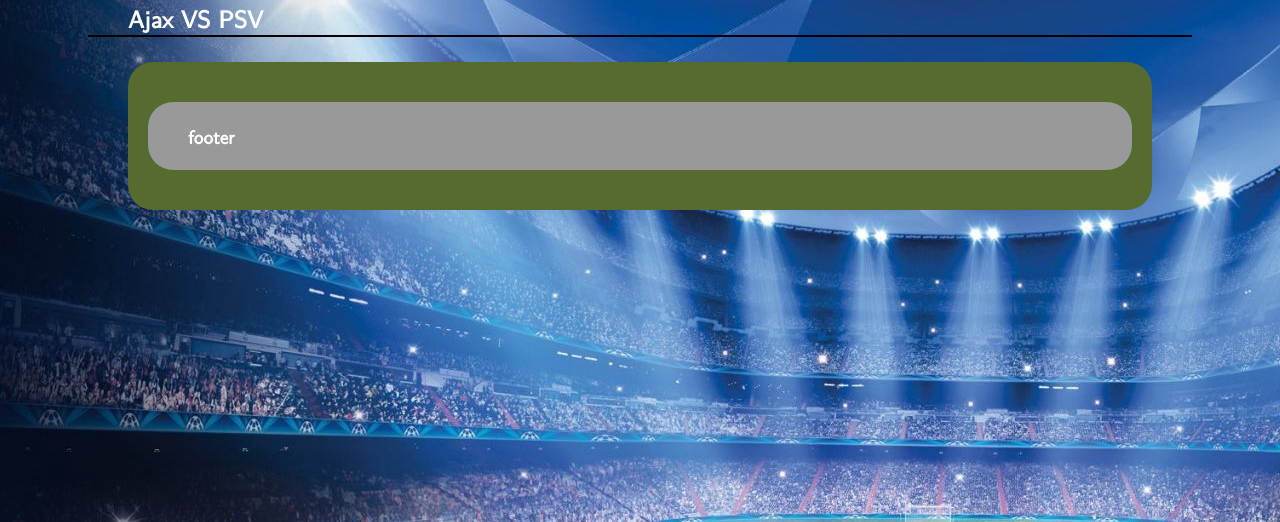
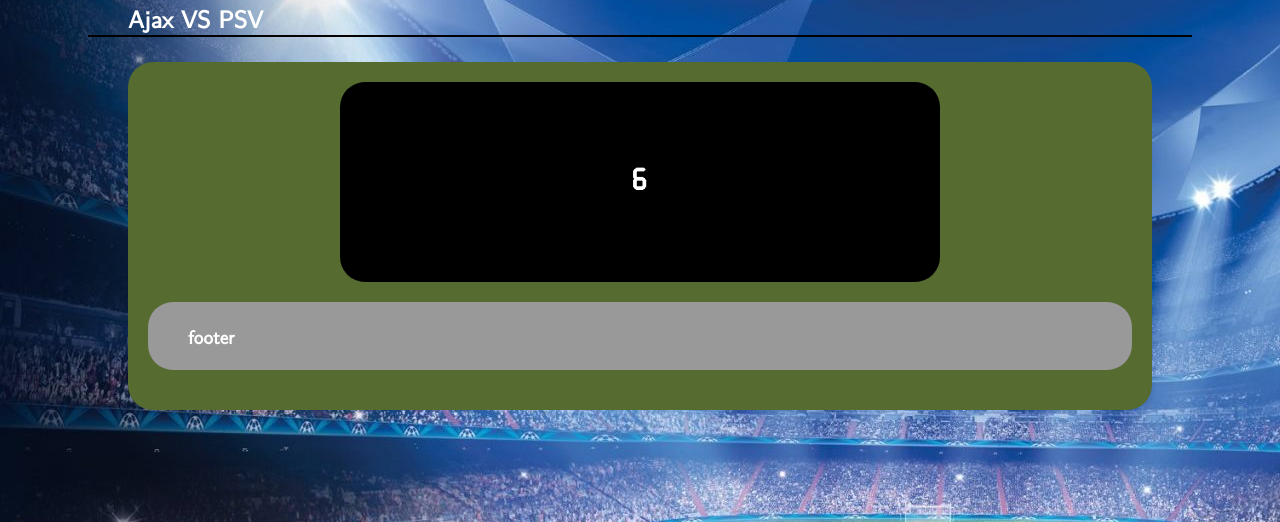
Before and after one commit to thewinners/project_fifa, a PHP site: page /whilegame.php?id=1 in a window 1280 px wide; the page is wider, and only the part inside the window is pictured. Shown: the part 236-758 px from the top of that part. Run offline with PHP 8.4, Linux system fonts and the light colour scheme; a user stored in the database is signed in; data comes from the database, SQL or seed files in the repository.

Commit message:
add config and font
ik heb een config voor standaart dingen die de gebreuker wel is zou kunnen verandere aangemaakt een font voor de klok

```diff
--- a/root/app/matches/matchesManager.php
+++ b/root/app/matches/matchesManager.php
@@ -45,7 +45,7 @@ function printMatches($matches, $whichGame, $start)
                 $team_a = fetchTeam($match["team_id_a"]);
                 $team_b = fetchTeam($match["team_id_b"]);
 
-                echo "<div class='column-spred'><p>".$team_a[0]['name']."</p><p>VS</p><p>".$team_b[0]['name']."</p><a class=\"button\" href=\"../app/matches/startMatches.php?id=".$match["id"]."\">Start game</a></div>";
+                echo "<div class='column-spred'><p>".$team_a[0]['name']."</p><p>VS</p><p>".$team_b[0]['name']."</p><a class=\"button\" href=\"whilegame.php?id=".$match["id"]."\">Start game</a></div>";
             }
         }
     }
--- /dev/null
+++ b/root/config/config.php
@@ -0,0 +1,5 @@
+<?php
+# how long is a matches in min.
+$matchTime = 90;
+# is er in een match een pauze zo ja hoe lang in min
+$pauzeTime = null;
--- a/root/public/css/stylesheet.css
+++ b/root/public/css/stylesheet.css
@@ -131,6 +131,19 @@ label
     display: flex;
     justify-content: center;
 }
+.digital-clock
+{
+    background-color: #000000;
+    color: #FFFFFF;
+    font-family: 'Timebomb';
+    width: 600px;
+    height: 200px;
+    display: flex;
+    justify-content: center;
+    align-items: center;
+    margin: 0 auto;
+    border-radius: 25px;
+}
 /*===TEXT===*/
 .navbar li
 {
@@ -165,6 +178,16 @@ footer, .footer
     src: url('../fonts/LMSans10-Regular.eot?#iefix') format('embedded-opentype'),
     url('../fonts/LMSans10-Regular.woff') format('woff'), url('../fonts/LMSans10-Regular.ttf')
     format('truetype'), url('../fonts/LMSans10-Regular.svg#FontName') format('svg');
+    font-style: normal;
+    font-weight: normal;
+}
+
+@font-face {
+    font-family: 'Timebomb';
+    src: url('../fonts/TickingTimebombBB.eot');
+    src: url('../fonts/TickingTimebombBB.eot?#iefix') format('embedded-opentype'),
+    url('../fonts/TickingTimebombBB.woff') format('woff'), url('../fonts/TickingTimebombBB.ttf')
+    format('truetype'), url('../fonts/TickingTimebombBB.svg#FontName') format('svg');
     font-style: normal;
     font-weight: normal;
 }
@@ -211,3 +234,7 @@ footer, .footer
 {
     border-bottom: solid 2px #000000;
 }
+.digital-clock p
+{
+    font-size: 2em;
+}
--- /dev/null
+++ b/root/public/javascript/clock.js
@@ -0,0 +1,8 @@
+function startTimer() {
+    var myVar = setInterval(theTimer, 1000);
+    var d = 0;
+}
+function theTimer() {
+    d++;
+    document.getElementById("time").innerHTML = d;
+}
--- /dev/null
+++ b/root/public/javascript/clockTest.php
@@ -0,0 +1,10 @@
+<?php
+$d = 0;
+?>
+
+<script>
+
+        var myVar = setInterval(theTimer, 1000);
+        var d = <?php echo $d;?>;
+
+</script>
--- a/root/public/tamplates/header.php
+++ b/root/public/tamplates/header.php
@@ -6,11 +6,13 @@
           content="width=device-width, user-scalable=no, initial-scale=1.0, maximum-scale=1.0, minimum-scale=1.0">
     <meta http-equiv="X-UA-Compatible" content="ie=edge">
     <link rel="stylesheet" href="css/stylesheet.css">
+    <script src="javascript/clock.js"></script>
     <title>Project Fifa</title>
 </head>
 <body>
 <?php
 session_start();
+include_once ("javascript/clockTest.php");
 ?>
 <div class="wrapper">
     <header class="column-spaced">
--- a/root/public/whilegame.php
+++ b/root/public/whilegame.php
@@ -25,7 +25,12 @@ else
     <h2><?php echo $team_names;?></h2>
 </div>
 <div class="wrapper wrapper_page">
-
+    <div class="digital-clock">
+        <p id="time"></p>
+    </div>
+    <div class="startbutton"></div>
+    <div class="group-form"></div>
+    <div class="column-spred"></div>
     <?php
     include_once ("tamplates/footer.php");
     ?>
```
Also changed, not shown: root/public/fonts/TickingTimebombBB.ttf (added), root/public/fonts/TickingTimebombBB.woff (added), 2 other files.
